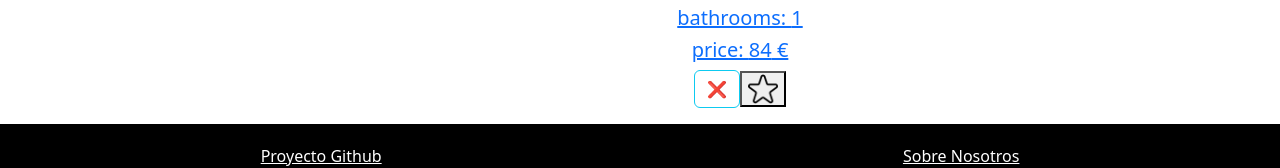
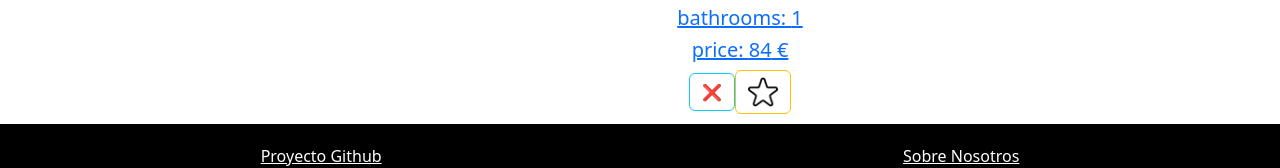
Before and after one commit to AdriPriego/Mini-Project-React, a React (Vite) app in the folder mini-project-react/: page / in a window 1280 px wide. Shown: the part 606-774 px from the top of the page. Built offline with nearby package versions, Linux system fonts and the light colour scheme; the HTML template or start-up script is replaced by a standard one.

Commit message:
añadido estilo a fav

```diff
--- a/mini-project-react/src/components/List.jsx
+++ b/mini-project-react/src/components/List.jsx
@@ -15,8 +15,15 @@ function List(props) {
 
   const [favItems, setFavItems] = useState([])
 
+  const [fav, setFav] = useState(false)
+
   const handleFav = (indiceAlFav) => {
       console.log("pulsando", indiceAlFav);
+
+
+
+
+
 
       let cloneRentalDataArr = JSON.parse(JSON.stringify(props.currentRental));
 
@@ -54,9 +61,9 @@ function List(props) {
               />
             </Link>
             <Button variant="outline-info" onClick={() => props.handleRemoveRental(index)}>❌</Button>
-            <button onClick={() => handleFav(eachObj)}>
+            <Button variant="outline-warning" onClick={() => handleFav()}>
                 <img src={favItems.includes(eachObj) ? Fav2 : Fav1} alt="estrella vacia" width={"30px"}/>
-            </button>
+            </Button>
             <hr />
           </div>
         );
```
